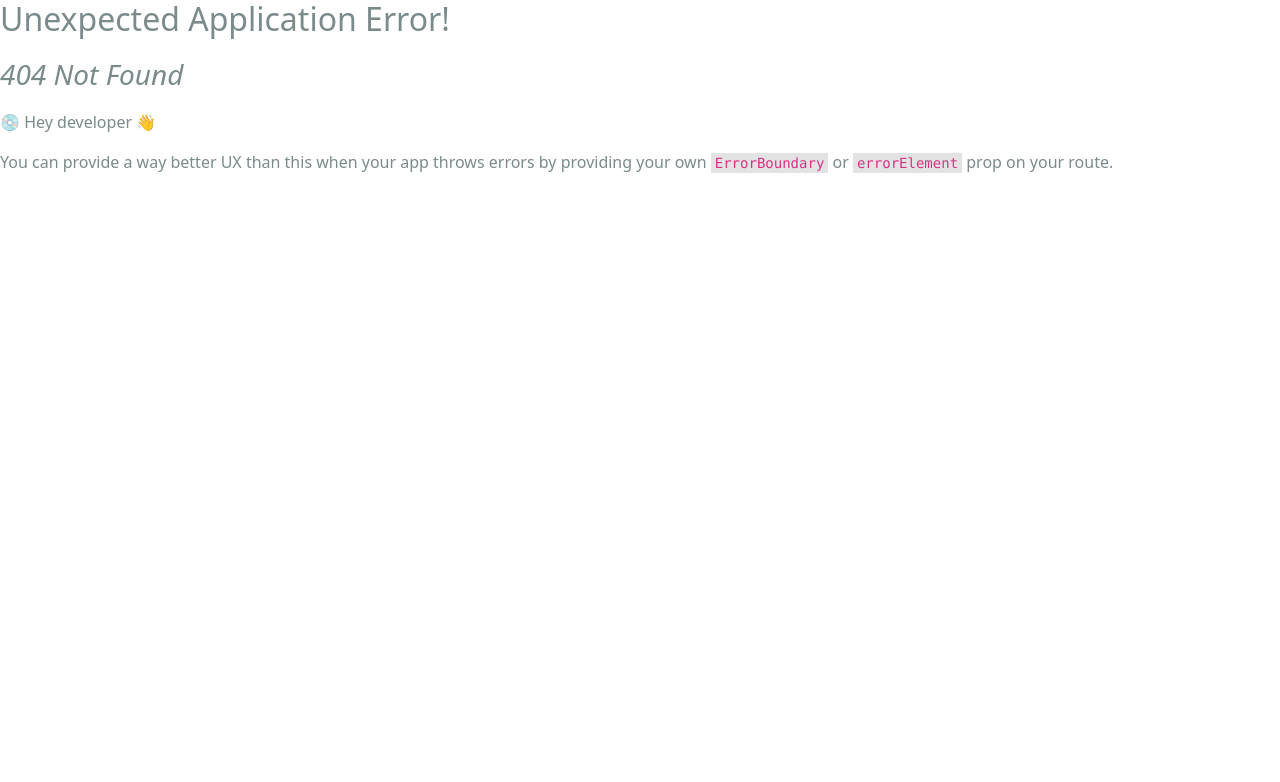
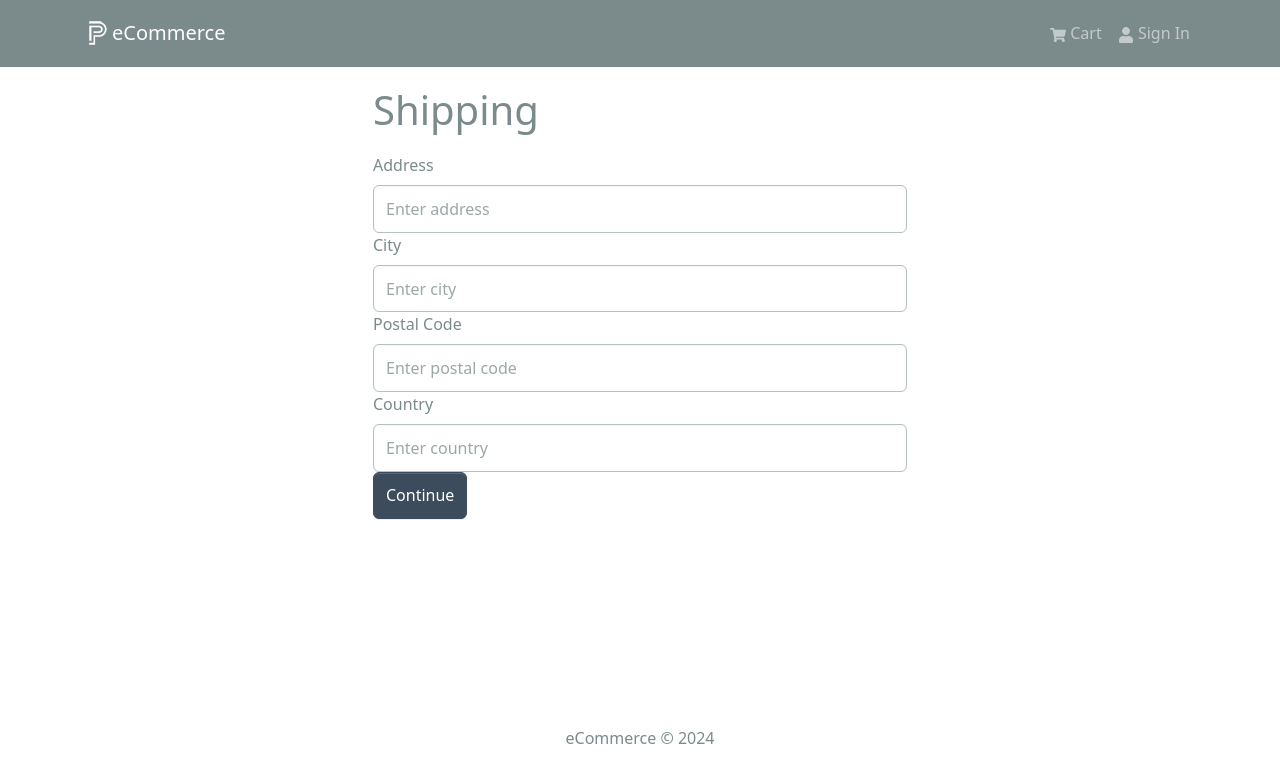
Before and after one commit to KueZie/estore, a React (Create React App) app in the folder frontend/: page /shipping in a window 1280 px wide. Before the commit this address had no page. Shown: the top 782 px of the page. Built offline with nearby package versions, Linux system fonts and the light colour scheme.

Commit message:
Add shipping screen and setup.

```diff
--- a/frontend/src/components/Header.tsx
+++ b/frontend/src/components/Header.tsx
@@ -1,14 +1,37 @@
-import { Navbar, Nav, Container, Badge } from 'react-bootstrap'
+import { Navbar, Nav, Container, Badge, NavDropdown } from 'react-bootstrap'
 import { FaShoppingCart, FaUser } from 'react-icons/fa'
 import { LinkContainer } from 'react-router-bootstrap'
 import { useSelector } from 'react-redux'
 import logo from '../assets/logo.png'
 import React from 'react'
 import { RootState } from '../store'
+import { useLogoutMutation } from '../slices/usersApiSlice'
+import { useDispatch } from 'react-redux'
+import { logout } from '../slices/authSlice'
+import { resetCart } from '../slices/cartSlice'
+import { Navigate, useNavigate } from 'react-router'
 
 const Header = () => {
   const cartItems = useSelector((state: RootState) => state.cart.cartItems ?? [])
   const userInfo = useSelector((state: RootState) => state.auth.userInfo)
+
+  const [logoutServerSide] = useLogoutMutation()
+
+  const dispatch = useDispatch()
+  const navigate = useNavigate()
+
+  const logoutHandler = async () => {
+    try {
+      await logoutServerSide().unwrap()
+      dispatch(logout()) // Remove user info from state (reset user state)
+      dispatch(resetCart()) // Reset cart state
+
+      navigate('/login')
+    } catch (err) {
+      console.log(`Error: ${JSON.stringify(err)}`)
+    }
+  }
+
 
     return (
       <header>
@@ -38,12 +61,12 @@ const Header = () => {
                   </Nav.Link>
                 </LinkContainer>
                 {userInfo ? (<>
+                  <NavDropdown title={userInfo.name} id='username'>
                     <LinkContainer to='/profile'>
-                  <Nav.Link>Profile</Nav.Link>
+                      <NavDropdown.Item>Profile</NavDropdown.Item>
                     </LinkContainer>
-                <LinkContainer to='/logout'>
-                  <Nav.Link><FaUser /> Sign Out</Nav.Link>
-                </LinkContainer>
+                    <NavDropdown.Item onClick={logoutHandler}>Logout</NavDropdown.Item>
+                  </NavDropdown>
                 </>
                 ) : (
                   <LinkContainer to='/login'>
--- a/frontend/src/index.tsx
+++ b/frontend/src/index.tsx
@@ -18,6 +18,7 @@ import { Provider } from 'react-redux';
 import CartScreen from './screens/CartScreen';
 import { LoginScreen } from './screens/LoginScreen';
 import { RegisterScreen } from './screens/RegisterScreen';
+import ShippingScreen from './screens/ShippingScreen';
 
 const router = createBrowserRouter(
   createRoutesFromElements(
@@ -27,6 +28,7 @@ const router = createBrowserRouter(
       <Route path='/cart' element={<CartScreen />} />
       <Route path='/login' element={<LoginScreen />} />
       <Route path='/register' element={<RegisterScreen />} />
+      <Route path='/shipping' element={<ShippingScreen />} />
     </Route>
   )
 );
--- a/frontend/src/screens/LoginScreen.tsx
+++ b/frontend/src/screens/LoginScreen.tsx
@@ -17,7 +17,7 @@ export const LoginScreen = () => {
   const [email, setEmail] = React.useState('')
   const [password, setPassword] = React.useState('')
 
-  const [login, {isLoading}] = useLoginMutation()
+  const [login, { isLoading }] = useLoginMutation()
 
   const { search } = useLocation()
   const searchParams = new URLSearchParams(search) // Get the query string
--- /dev/null
+++ b/frontend/src/screens/ShippingScreen.tsx
@@ -0,0 +1,65 @@
+import React from 'react'
+import { useState } from 'react'
+import { Form, Button } from 'react-bootstrap'
+import { FormContainer } from '../components/FormContainer'
+
+
+export const ShippingScreen = () => {
+  const [address, setAddress] = useState('')
+  const [city, setCity] = useState('')
+  const [postalCode, setPostalCode] = useState('')
+  const [country, setCountry] = useState('')
+
+  return (
+    <FormContainer>
+      <h1>Shipping</h1>
+      <Form>
+        <Form.Group controlId='address'>
+          <Form.Label>Address</Form.Label>
+          <Form.Control
+            type='text'
+            placeholder='Enter address'
+            value={address}
+            onChange={(e) => setAddress(e.target.value)}
+          ></Form.Control>
+        </Form.Group>
+
+        <Form.Group controlId='city'>
+          <Form.Label>City</Form.Label>
+          <Form.Control
+            type='text'
+            placeholder='Enter city'
+            value={city}
+            onChange={(e) => setCity(e.target.value)}
+          ></Form.Control>
+        </Form.Group>
+
+        <Form.Group controlId='postalCode'>
+          <Form.Label>Postal Code</Form.Label>
+          <Form.Control
+            type='text'
+            placeholder='Enter postal code'
+            value={postalCode}
+            onChange={(e) => setPostalCode(e.target.value)}
+          ></Form.Control>
+        </Form.Group>
+
+        <Form.Group controlId='country'>
+          <Form.Label>Country</Form.Label>
+          <Form.Control
+            type='text'
+            placeholder='Enter country'
+            value={country}
+            onChange={(e) => setCountry(e.target.value)}
+          ></Form.Control>
+        </Form.Group>
+
+        <Button type='submit' variant='primary'>
+          Continue
+        </Button>
+      </Form>
+    </FormContainer>
+  )
+}
+
+export default ShippingScreen
--- a/frontend/src/slices/cartSlice.ts
+++ b/frontend/src/slices/cartSlice.ts
@@ -27,9 +27,13 @@ const cartSlice = createSlice({
     removeFromCart: (state, action: {payload: string}) => {
       state.cartItems = state.cartItems.filter((x: CartItem) => x.productId !== action.payload)
       updateCart(state)
+    },
+    resetCart: (state) => {
+      state.cartItems = []
+      updateCart(state)
     }
   }
 });
 
-export const { addToCart, removeFromCart } = cartSlice.actions
+export const { addToCart, removeFromCart, resetCart } = cartSlice.actions
 export default cartSlice
--- a/frontend/src/slices/usersApiSlice.ts
+++ b/frontend/src/slices/usersApiSlice.ts
@@ -1,4 +1,3 @@
-import { url } from "inspector";
 import { User } from "../types";
 import { apiSlice } from "./apiSlice";
 
@@ -10,6 +9,13 @@ const usersSlice = apiSlice.injectEndpoints({
         method: 'POST',
         body: { email, password },
       }),
+    }),
+    logout: builder.mutation<void, void>({
+      query: () => ({
+        url: '/users/logout',
+        method: 'POST',
+      }),
+      invalidatesTags: ['User'],
     }),
     register: builder.mutation<User, {name: string, email: string, password: string}>({
       query: ({ name, email, password }) => ({
@@ -49,4 +55,4 @@ const usersSlice = apiSlice.injectEndpoints({
   }),
 });
 
-export const { useLoginMutation, useRegisterMutation, useProfileQuery, useGetUsersQuery, useDeleteUserMutation, useGetUserDetailsQuery, useUpdateUserMutation } = usersSlice;
+export const { useLoginMutation, useLogoutMutation, useRegisterMutation, useProfileQuery, useGetUsersQuery, useDeleteUserMutation, useGetUserDetailsQuery, useUpdateUserMutation } = usersSlice;
```
Also changed, not shown: 1 other file (tests, documents, lock files or other folders). Lines whose indentation alone changed are shown as unchanged.
